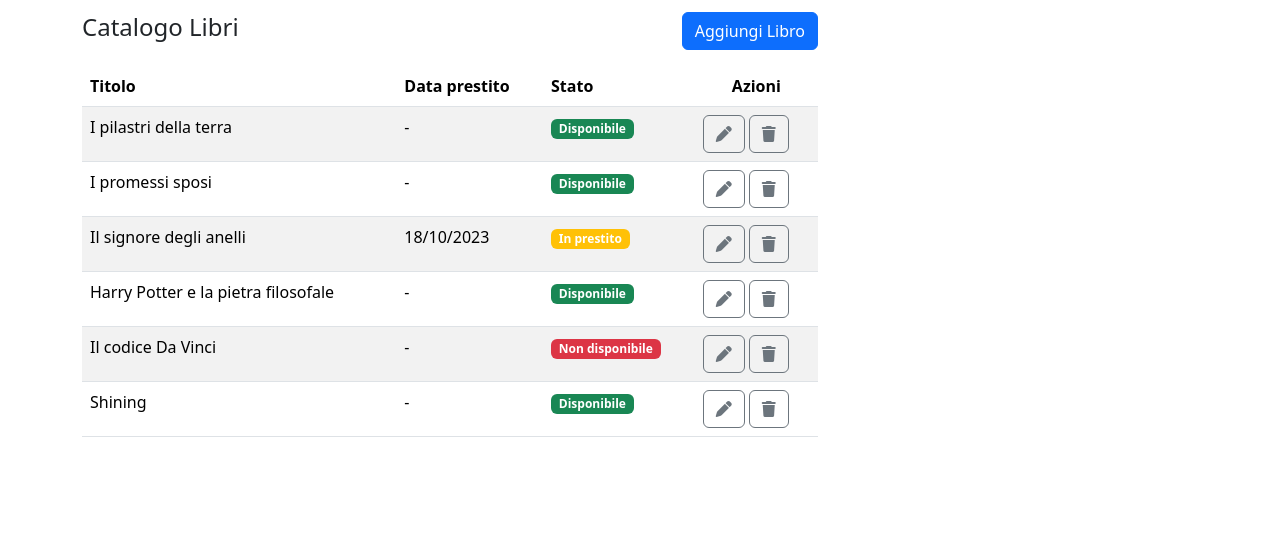
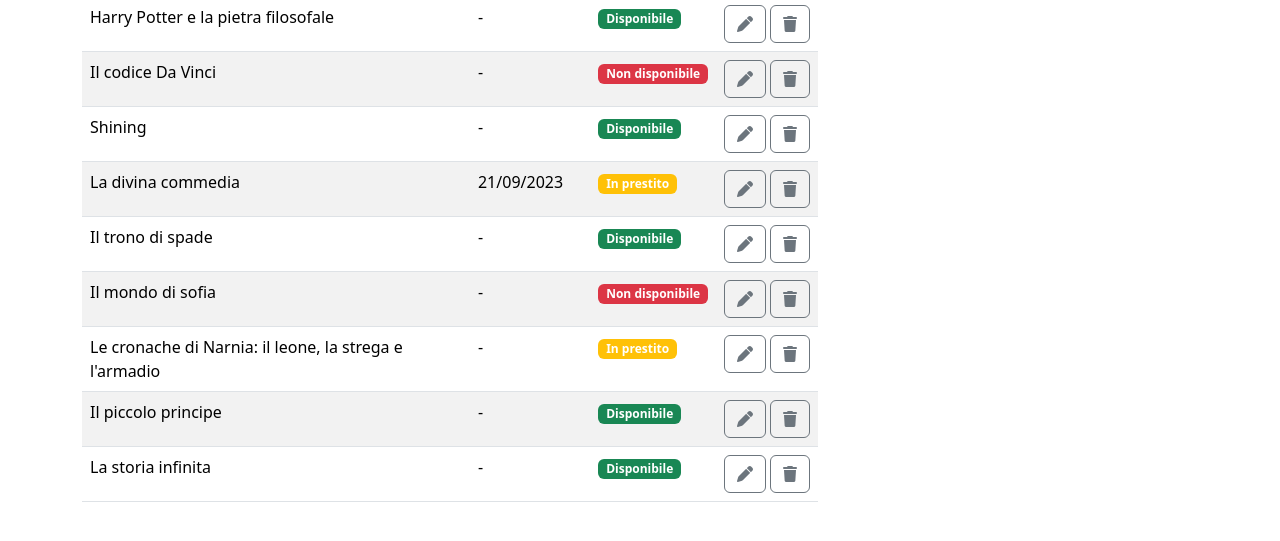
Before and after one commit to anilraj-rgb/html-css-bootstrap-dashboard, a plain HTML site: page index.html in a window 1280 px wide. Shown: the part 397-938 px from the top of the page. Before the commit the page ends 890 px from the top, so only its background shows below. Drawn offline with nearby package versions, Linux system fonts and the light colour scheme.

Commit message:
[UPD] css and finish the table

```diff
--- a/css/style.css
+++ b/css/style.css
@@ -0,0 +1,3 @@
+.navbar .navbar-brand > img{
+    width: 60px;
+  }
--- a/index.html
+++ b/index.html
@@ -188,3 +188,121 @@
                     </td>
                   </tr>
                   <tr>
+                    <td>La divina commedia</td>
+                  <td class="d-none d-md-table-cell">21/09/2023</td>
+                  <td>
+                    <span class="badge text-bg-warning text-white">In prestito</span>
+                  </td>
+                  <td class="text-center">
+                    <div class="row">
+                      <div class="col-12 d-flex">
+                        <button type="button" class="btn btn-outline-secondary me-1">
+                          <i class="fa-solid fa-pen"></i>
+                        </button>
+                        <button type="button" class="btn btn-outline-secondary">
+                          <i class="fa-solid fa-trash"></i>
+                        </button>
+                      </div>
+                    </div>
+                  </td>
+                </tr>
+                <tr>
+                  <td>Il trono di spade</td>
+                  <td class="d-none d-md-table-cell">-</td>
+                  <td>
+                    <span class="badge text-bg-success">Disponibile</span>
+                  </td>
+                  <td class="text-center">
+                    <div class="row">
+                      <div class="col-12 d-flex">
+                        <button type="button" class="btn btn-outline-secondary me-1">
+                          <i class="fa-solid fa-pen"></i>
+                        </button>
+                        <button type="button" class="btn btn-outline-secondary">
+                          <i class="fa-solid fa-trash"></i>
+                        </button>
+                      </div>
+                    </div>
+                  </td>
+                </tr>
+                <tr>
+                  <td>Il mondo di sofia</td>
+                  <td class="d-none d-md-table-cell">-</td>
+                  <td>
+                    <span class="badge text-bg-danger">Non disponibile</span>
+                  </td>
+                  <td class="text-center">
+                    <div class="row">
+                      <div class="col-12 d-flex">
+                        <button type="button" class="btn btn-outline-secondary me-1">
+                          <i class="fa-solid fa-pen"></i>
+                        </button>
+                        <button type="button" class="btn btn-outline-secondary">
+                          <i class="fa-solid fa-trash"></i>
+                        </button>
+                      </div>
+                    </div>
+                  </td>
+                </tr>
+                <tr>
+                  <td>Le cronache di Narnia: il leone, la strega e l'armadio</td>
+                  <td class="d-none d-md-table-cell">-</td>
+                  <td>
+                    <span class="badge text-bg-warning text-white">In prestito</span>
+                  </td>
+                  <td class="text-center">
+                    <div class="row">
+                      <div class="col-12 d-flex">
+                        <button type="button" class="btn btn-outline-secondary me-1">
+                          <i class="fa-solid fa-pen"></i>
+                        </button>
+                        <button type="button" class="btn btn-outline-secondary">
+                          <i class="fa-solid fa-trash"></i>
+                        </button>
+                      </div>
+                    </div>
+                  </td>
+                </tr>
+                <tr>
+                  <td>Il piccolo principe</td>
+                  <td class="d-none d-md-table-cell">-</td>
+                  <td>
+                    <span class="badge text-bg-success">Disponibile</span>
+                  </td>
+                  <td class="text-center">
+                    <div class="row">
+                      <div class="col-12 d-flex">
+                        <button type="button" class="btn btn-outline-secondary me-1">
+                          <i class="fa-solid fa-pen"></i>
+                        </button>
+                        <button type="button" class="btn btn-outline-secondary">
+                          <i class="fa-solid fa-trash"></i>
+                        </button>
+                      </div>
+                    </div>
+                  </td>
+                </tr>
+                <tr>
+                  <td>La storia infinita</td>
+                  <td class="d-none d-md-table-cell">-</td>
+                  <td>
+                    <span class="badge text-bg-success">Disponibile</span>
+                  </td>
+                  <td class="text-center">
+                    <div class="row">
+                      <div class="col-12 d-flex">
+                        <button type="button" class="btn btn-outline-secondary me-1">
+                          <i class="fa-solid fa-pen"></i>
+                        </button>
+                        <button type="button" class="btn btn-outline-secondary">
+                          <i class="fa-solid fa-trash"></i>
+                        </button>
+                      </div>
+                    </div>
+                  </td>
+                </tr>
+              </tbody>
+            </table>
+          </div>
+        </div>
+      </div>
```
